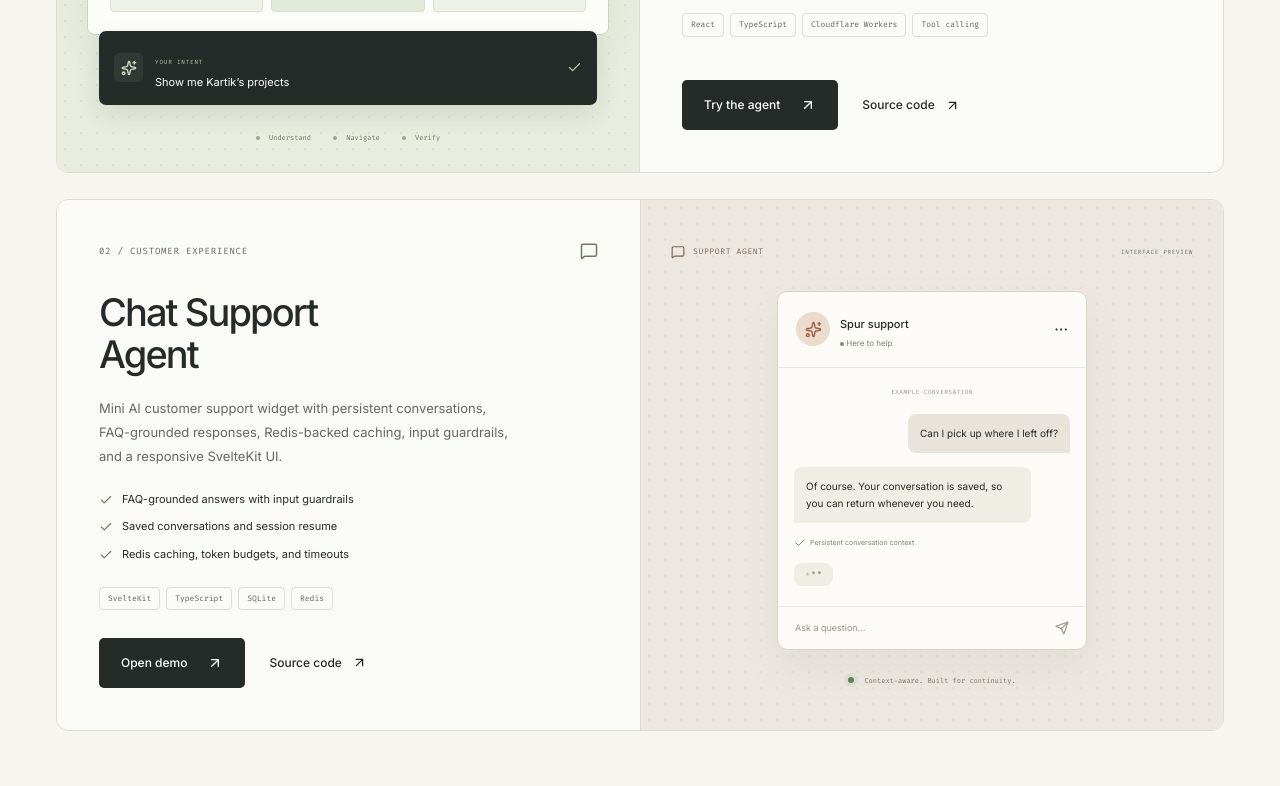
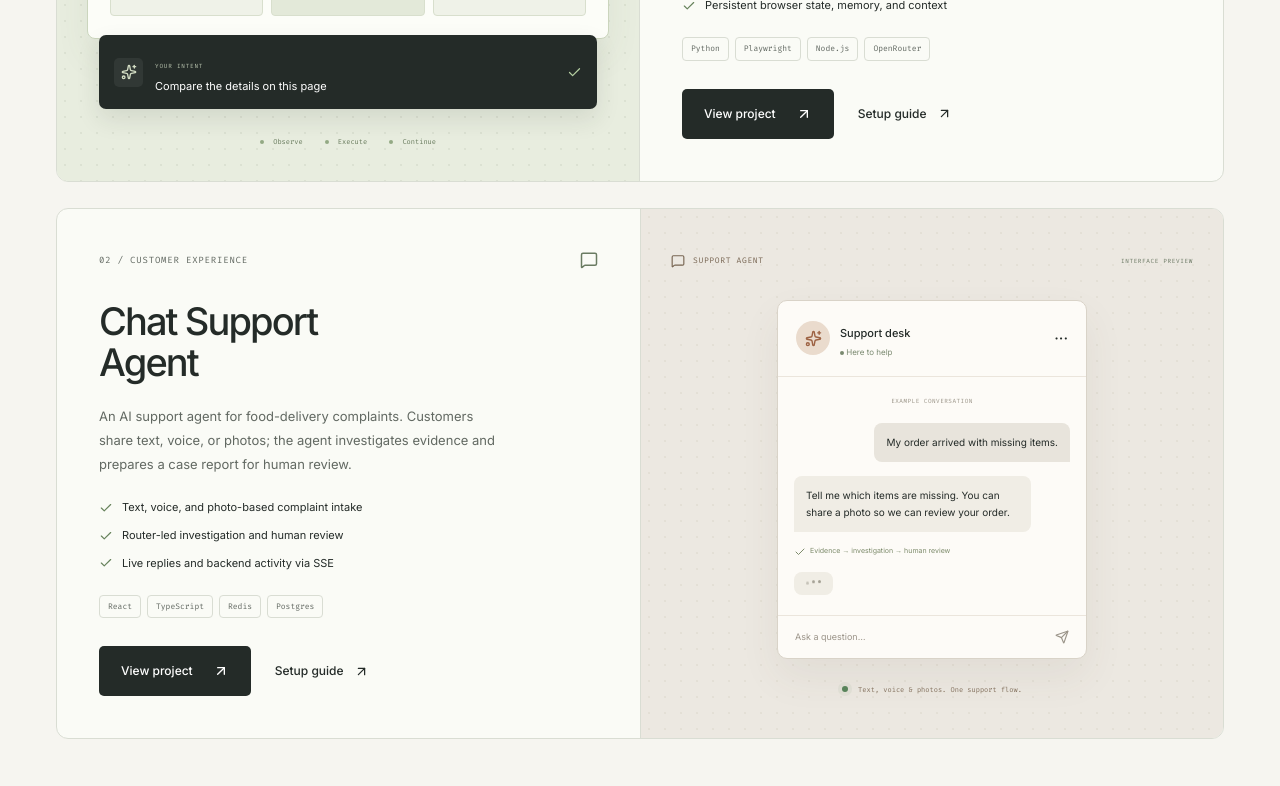
Before and after one commit to Kartik-soni18/kartik-soni18.github.io, a React (Vite) app: page / in a window 1280 px wide. Shown: the part 1460-2246 px from the top of the page. Built offline with nearby package versions, Linux system fonts and the light colour scheme; no server answers.

Commit message:
Feature current Web Agent and Chat Support Agent repositories

```diff
--- a/src/config.ts
+++ b/src/config.ts
@@ -209,23 +209,22 @@ export const researchConfig: ResearchConfig = {
       githubLabel: "GitHub",
     },
     {
-      title: "Spur AI Live Chat Agent",
+      title: "Chat Support Agent",
       year: "2026",
-      discipline: "AI Support Chat",
-      summary:
-        "Mini AI customer support widget with persistent conversations, FAQ-grounded responses, Redis-backed caching, input guardrails, and a responsive SvelteKit UI.",
-      repoDescription: "Spurr-Task",
+      discipline: "AI Customer Support",
+      summary: "An AI support agent for food-delivery complaints. Customers share text, voice, or photos; the agent investigates evidence and prepares a case report for human review.",
+      repoDescription: "Multimodal customer support with a live support desk",
       language: "TypeScript",
-      techStack: ["TypeScript", "SvelteKit", "Express", "SQLite", "Redis", "Zod", "Tailwind CSS"],
+      techStack: ["React 19", "TypeScript", "Express 5", "Upstash Redis", "Postgres", "OpenRouter"],
       highlights: [
-        "OpenAI GPT-4o-mini or Together AI backend provider support",
-        "SQLite conversation persistence with localStorage session resume",
-        "Sanitization, prompt-injection logging, token budgets, and timeouts",
+        "Text, voice, and photo-based complaint intake",
+        "Router-led investigation and human-reviewed case reports",
+        "Server-Sent Events for live replies and backend activity",
       ],
       imagePath: "/images/project-vbstudio.jpg",
-      websiteHref: "https://spur-chat-frontend-wnpt.onrender.com",
-      websiteLabel: "Open demo",
-      githubHref: "https://github.com/Kartik-soni18/Spurr-Task",
+      websiteHref: "https://github.com/Kartik-soni18/Chat-Support-Agent",
+      websiteLabel: "View project",
+      githubHref: "https://github.com/Kartik-soni18/Chat-Support-Agent",
       githubLabel: "GitHub",
     },
     {
--- a/src/index.css
+++ b/src/index.css
@@ -213,3 +213,7 @@ footer h2 em { color: #cad2bd; }
 .motion-toggle { display: inline-flex; align-items: center; gap: 5px; border: 0; padding: 0; background: transparent; color: var(--muted); font: 7px var(--mono); }
 html[data-motion="paused"] *,html[data-motion="paused"] *::before,html[data-motion="paused"] *::after { animation-play-state: paused !important; }
 .agent-project-overview .featured-project { border-color: #8a9a76; }
+
+.portfolio-demo { display: flex; align-items: center; justify-content: space-between; gap: 20px; padding: 22px 0; border-bottom: 1px solid var(--line); color: var(--muted); font-size: 12px; }
+.portfolio-demo > span { display: flex; align-items: center; gap: 10px; }.portfolio-demo button { border: 0; background: transparent; padding: 0; color: var(--ink); }
+@media(max-width:760px) { .portfolio-demo { flex-direction: column; align-items: start; font-size: 11px; } }
--- a/src/sections/AlumniArchives.tsx
+++ b/src/sections/AlumniArchives.tsx
@@ -13,37 +13,38 @@ function BrowserPreview() {
       <div className="browser-toolbar"><span className="window-dots"><i /><i /><i /></span><span className="address-bar">kartik-soni18.github.io</span><Globe size={12} /></div>
       <div className="browser-content"><div className="mini-profile"><span>KS.</span><span>Work &nbsp; About &nbsp; Contact</span></div><div className="mini-title">Built with intent.<br /><em>Made to work.</em></div><div className="mini-blocks"><div /><div /><div /></div><div className="scan-line" /><MousePointer2 className="demo-cursor" size={23} fill="currentColor" /></div>
     </div>
-    <div className="demo-command"><span className="command-icon"><Sparkles size={16} /></span><div><small>YOUR INTENT</small><p>Show me Kartik’s projects</p></div><span className="command-check"><Check size={15} /></span></div>
-    <div className="workflow-steps"><span><i /> Understand</span><span><i /> Navigate</span><span><i /> Verify</span></div>
+    <div className="demo-command"><span className="command-icon"><Sparkles size={16} /></span><div><small>YOUR INTENT</small><p>Compare the details on this page</p></div><span className="command-check"><Check size={15} /></span></div>
+    <div className="workflow-steps"><span><i /> Observe</span><span><i /> Execute</span><span><i /> Continue</span></div>
   </div>;
 }
 function ChatPreview() {
   return <div className="project-preview chat-preview" aria-label="Illustrative support agent conversation">
     <div className="preview-caption"><MessageSquare size={14} /> SUPPORT AGENT <span>INTERFACE PREVIEW</span></div>
     <div className="demo-chat">
-      <div className="demo-chat-header"><span className="chat-avatar"><Sparkles size={17} /></span><div><strong>Spur support</strong><small><i /> Here to help</small></div><span>···</span></div>
-      <div className="demo-chat-body"><span className="chat-time">EXAMPLE CONVERSATION</span><p className="demo-bubble demo-user">Can I pick up where I left off?</p><p className="demo-bubble demo-reply">Of course. Your conversation is saved, so you can return whenever you need.</p><span className="demo-grounding"><Check size={12} /> Persistent conversation context</span><div className="typing-indicator"><i /><i /><i /></div></div>
+      <div className="demo-chat-header"><span className="chat-avatar"><Sparkles size={17} /></span><div><strong>Support desk</strong><small><i /> Here to help</small></div><span>···</span></div>
+      <div className="demo-chat-body"><span className="chat-time">EXAMPLE CONVERSATION</span><p className="demo-bubble demo-user">My order arrived with missing items.</p><p className="demo-bubble demo-reply">Tell me which items are missing. You can share a photo so we can review your order.</p><span className="demo-grounding"><Check size={12} /> Evidence → investigation → human review</span><div className="typing-indicator"><i /><i /><i /></div></div>
       <div className="demo-chat-input"><span>Ask a question…</span><Send size={14} /></div>
     </div>
-    <div className="chat-preview-note"><span className="status-dot" /> Context-aware. Built for continuity.</div>
+    <div className="chat-preview-note"><span className="status-dot" /> Text, voice & photos. One support flow.</div>
   </div>;
 }
 
 export default function AlumniArchives() {
   const ref = useReveal<HTMLElement>();
-  const support = researchConfig.projects.find(project => project.title === 'Spur AI Live Chat Agent')!;
+  const support = researchConfig.projects.find(project => project.title === 'Chat Support Agent')!;
   const others = researchConfig.projects.filter(project => project !== support);
   return <section id="projects" data-agent-section="projects" className="projects-section" ref={ref}>
     <div className="page-width">
       <div className="section-heading" data-reveal><div><span className="eyebrow">01 / SELECTED WORK</span><h2>Agents that<br /><em>do the work.</em></h2></div><p>Two explorations in useful AI.<br />One makes the browser actionable.<br />The other makes support feel effortless.</p></div>
       <article className="featured-project" data-reveal data-profile-project="Browser Agent">
         <BrowserPreview />
-        <div className="project-copy"><div className="project-topline"><span>01 / BROWSER AUTOMATION</span><Globe size={18} /></div><h3>Browser Agent</h3><p>An AI copilot that turns natural language into navigation, public-link actions, and profile answers. Try it right here on this portfolio.</p><ul className="project-highlights"><li><Check size={14} /> Natural language, real browser actions</li><li><Check size={14} /> Validated tools and an explicit action allowlist</li><li><Check size={14} /> React frontend with a Cloudflare Worker backend</li></ul><div className="project-stack"><span>React</span><span>TypeScript</span><span>Cloudflare Workers</span><span>Tool calling</span></div><div className="project-actions"><button className="button button-dark" onClick={openBrowserAgent}>Try the agent <ArrowUpRight size={16} /></button><a className="text-link" href="https://github.com/Kartik-soni18/kartik-soni18.github.io" target="_blank" rel="noreferrer" aria-label="Browser Agent GitHub repository">Source code <ArrowUpRight size={15} /></a></div></div>
+        <div className="project-copy"><div className="project-topline"><span>01 / BROWSER AUTOMATION</span><Globe size={18} /></div><h3>Browser Agent</h3><p>An experimental browser agent for everyday web tasks. A Python agent loop observes Chrome, asks a model for Playwright actions, and carries task context across steps.</p><ul className="project-highlights"><li><Check size={14} /> Chrome control through CDP and Playwright</li><li><Check size={14} /> Pruned accessibility trees for page observations</li><li><Check size={14} /> Persistent browser state, memory, and context</li></ul><div className="project-stack"><span>Python</span><span>Playwright</span><span>Node.js</span><span>OpenRouter</span></div><div className="project-actions"><a className="button button-dark" href="https://github.com/Kartik-soni18/Web-Agent" target="_blank" rel="noreferrer" aria-label="Browser Agent GitHub repository">View project <ArrowUpRight size={16} /></a><a className="text-link" href="https://github.com/Kartik-soni18/Web-Agent#setup-and-run" target="_blank" rel="noreferrer">Setup guide <ArrowUpRight size={15} /></a></div></div>
       </article>
       <article className="featured-project support-project" data-reveal data-profile-project={support.title}>
         <ChatPreview />
-        <div className="project-copy"><div className="project-topline"><span>02 / CUSTOMER EXPERIENCE</span><MessageSquare size={18} /></div><h3>Chat Support<br />Agent</h3><p>{support.summary}</p><ul className="project-highlights"><li><Check size={14} /> FAQ-grounded answers with input guardrails</li><li><Check size={14} /> Saved conversations and session resume</li><li><Check size={14} /> Redis caching, token budgets, and timeouts</li></ul><div className="project-stack">{['SvelteKit', 'TypeScript', 'SQLite', 'Redis'].map(item => <span key={item}>{item}</span>)}</div><div className="project-actions"><a className="button button-dark" href={support.websiteHref} target="_blank" rel="noreferrer" aria-label="Chat Support Agent: Open demo">Open demo <ArrowUpRight size={16} /></a><a className="text-link" href={support.githubHref} target="_blank" rel="noreferrer" aria-label="Chat Support Agent GitHub repository">Source code <ArrowUpRight size={15} /></a></div></div>
+        <div className="project-copy"><div className="project-topline"><span>02 / CUSTOMER EXPERIENCE</span><MessageSquare size={18} /></div><h3>Chat Support<br />Agent</h3><p>{support.summary}</p><ul className="project-highlights"><li><Check size={14} /> Text, voice, and photo-based complaint intake</li><li><Check size={14} /> Router-led investigation and human review</li><li><Check size={14} /> Live replies and backend activity via SSE</li></ul><div className="project-stack">{['React', 'TypeScript', 'Redis', 'Postgres'].map(item => <span key={item}>{item}</span>)}</div><div className="project-actions"><a className="button button-dark" href={support.websiteHref} target="_blank" rel="noreferrer" aria-label="Chat Support Agent GitHub repository">View project <ArrowUpRight size={16} /></a><a className="text-link" href={`${support.githubHref}#run-locally`} target="_blank" rel="noreferrer" aria-label="Chat Support Agent setup guide">Setup guide <ArrowUpRight size={15} /></a></div></div>
       </article>
+      <div className="portfolio-demo" data-reveal><span><Sparkles size={16} /> Want to explore this portfolio with AI?</span><button className="text-link" onClick={openBrowserAgent}>Try the portfolio copilot <ArrowUpRight size={15} /></button></div>
       <div className="other-projects" data-reveal><div className="other-projects-heading"><h3>More experiments.</h3><span className="eyebrow">THE REST OF THE NOTEBOOK</span></div><ul>{others.map((project, index) => <li key={project.title} data-profile-project={project.title}><span className="archive-number">0{index + 3}</span><a href={project.githubHref} target="_blank" rel="noreferrer"><strong>{project.title}</strong><span>{project.discipline}</span><ArrowUpRight size={19} /></a></li>)}</ul></div>
     </div>
   </section>;
```
